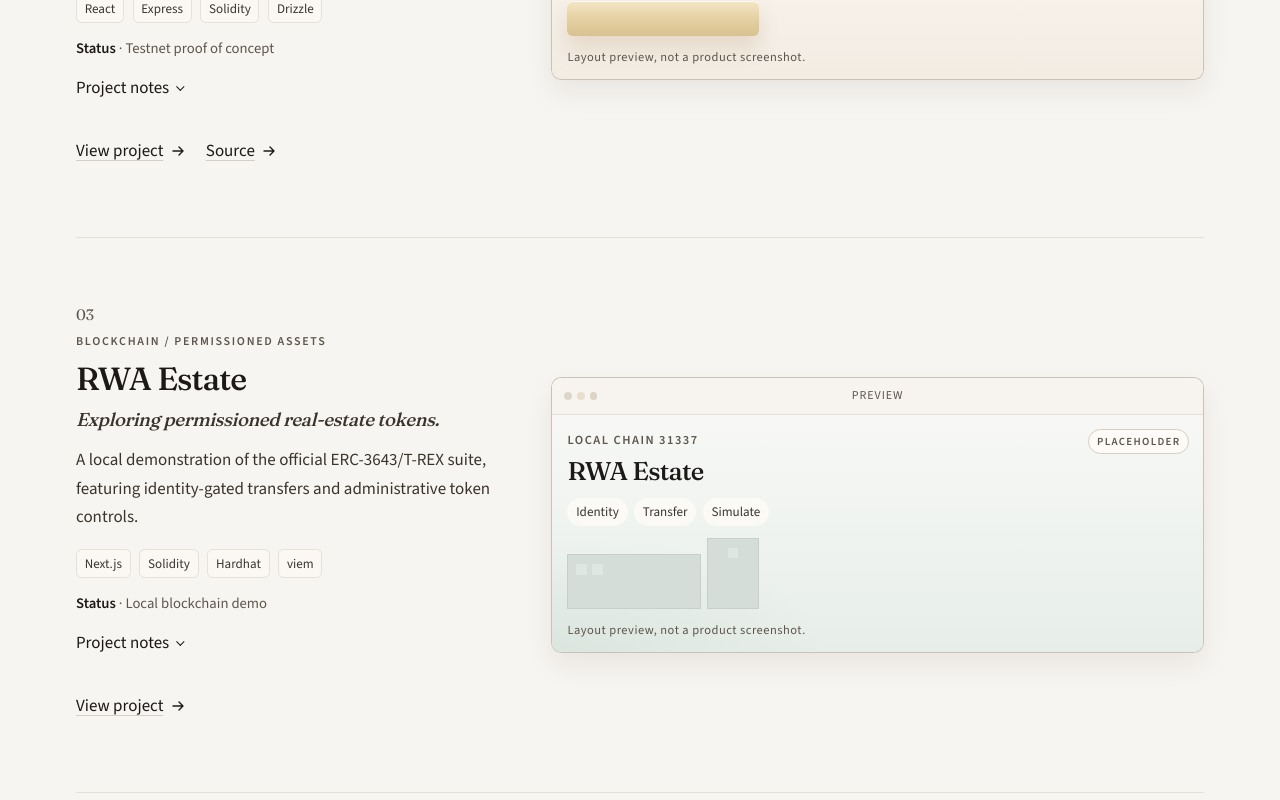
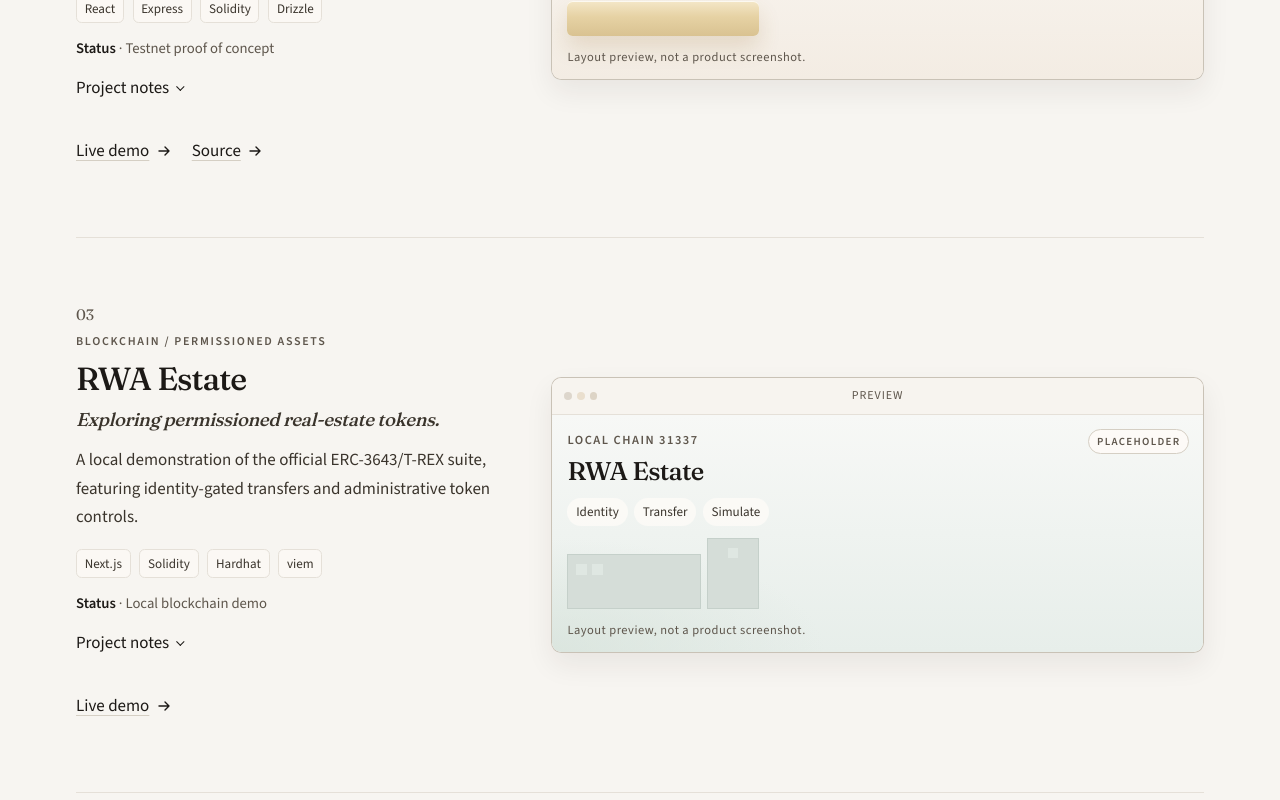
Before and after one commit to navrajesh/site, a Next.js app: page / in a window 1280 px wide. Shown: the part 3480-4280 px from the top of the page. Built offline with nearby package versions, Linux system fonts and the light colour scheme.

Commit message:
Standardize portfolio demo links

```diff
--- a/content/site.ts
+++ b/content/site.ts
@@ -187,7 +187,7 @@ export const site: Site = {
       links: [
         {
           href: "https://www.tokenx.dev/demos",
-          label: "Explore demo suite",
+          label: "Live demo",
         },
       ],
       image: {
@@ -231,7 +231,7 @@ export const site: Site = {
       links: [
         {
           href: "https://gold-tokenization.vercel.app",
-          label: "View project",
+          label: "Live demo",
         },
         {
           href: "https://github.com/navrajesh/uc-gold-tokenization",
@@ -269,7 +269,7 @@ export const site: Site = {
       links: [
         {
           href: "https://raj-rwa-real-estate.vercel.app",
-          label: "View project",
+          label: "Live demo",
         },
       ],
       image: {
@@ -303,7 +303,7 @@ export const site: Site = {
       links: [
         {
           href: "https://app.aurainvites.com/sign-in",
-          label: "Portal sign-in",
+          label: "Live demo",
         },
       ],
       image: {
@@ -337,7 +337,7 @@ export const site: Site = {
       links: [
         {
           href: "https://kya-procurement-agent-poc-gold.vercel.app",
-          label: "View project",
+          label: "Live demo",
         },
       ],
       image: {
@@ -371,7 +371,7 @@ export const site: Site = {
       links: [
         {
           href: "https://vc-browser-poc.vercel.app",
-          label: "View project",
+          label: "Live demo",
         },
       ],
       image: {
@@ -405,7 +405,7 @@ export const site: Site = {
       links: [
         {
           href: "https://aura-certified-vc-murex.vercel.app",
-          label: "View project",
+          label: "Live demo",
         },
       ],
       image: {
@@ -439,7 +439,7 @@ export const site: Site = {
       links: [
         {
           href: "https://ai-agent-labs.vercel.app",
-          label: "View project",
+          label: "Live demo",
         },
       ],
       image: {
@@ -473,7 +473,7 @@ export const site: Site = {
       links: [
         {
           href: "https://system-design-academy-lemon.vercel.app",
-          label: "View project",
+          label: "Live demo",
         },
         {
           href: "https://github.com/navrajesh/system-design-academy",
@@ -511,7 +511,7 @@ export const site: Site = {
       links: [
         {
           href: "https://service-flow-raj.vercel.app",
-          label: "View project",
+          label: "Live demo",
         },
       ],
       image: {
--- a/scripts/check-content.mjs
+++ b/scripts/check-content.mjs
@@ -44,7 +44,7 @@ for (const title of titles) {
   "https://github.com/navrajesh",
   "https://www.linkedin.com/in/rajesh-nkrishnan/",
   "https://www.tokenx.dev/demos",
-  "Explore demo suite",
+  'label: "Live demo"',
   "Principal design and development lead at LifeSite.",
   "https://github.com/navrajesh/uc-gold-tokenization",
   "https://github.com/navrajesh/system-design-academy",
```
